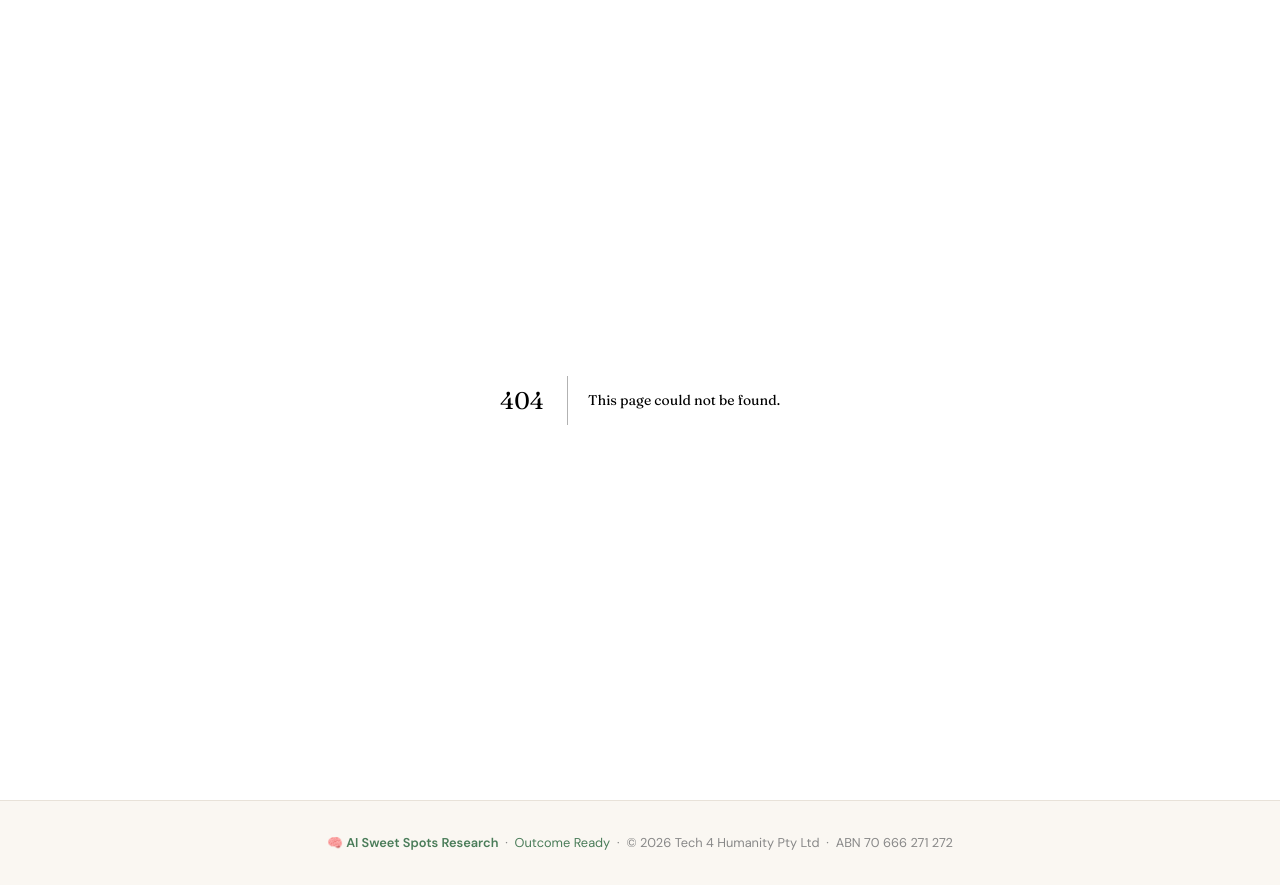
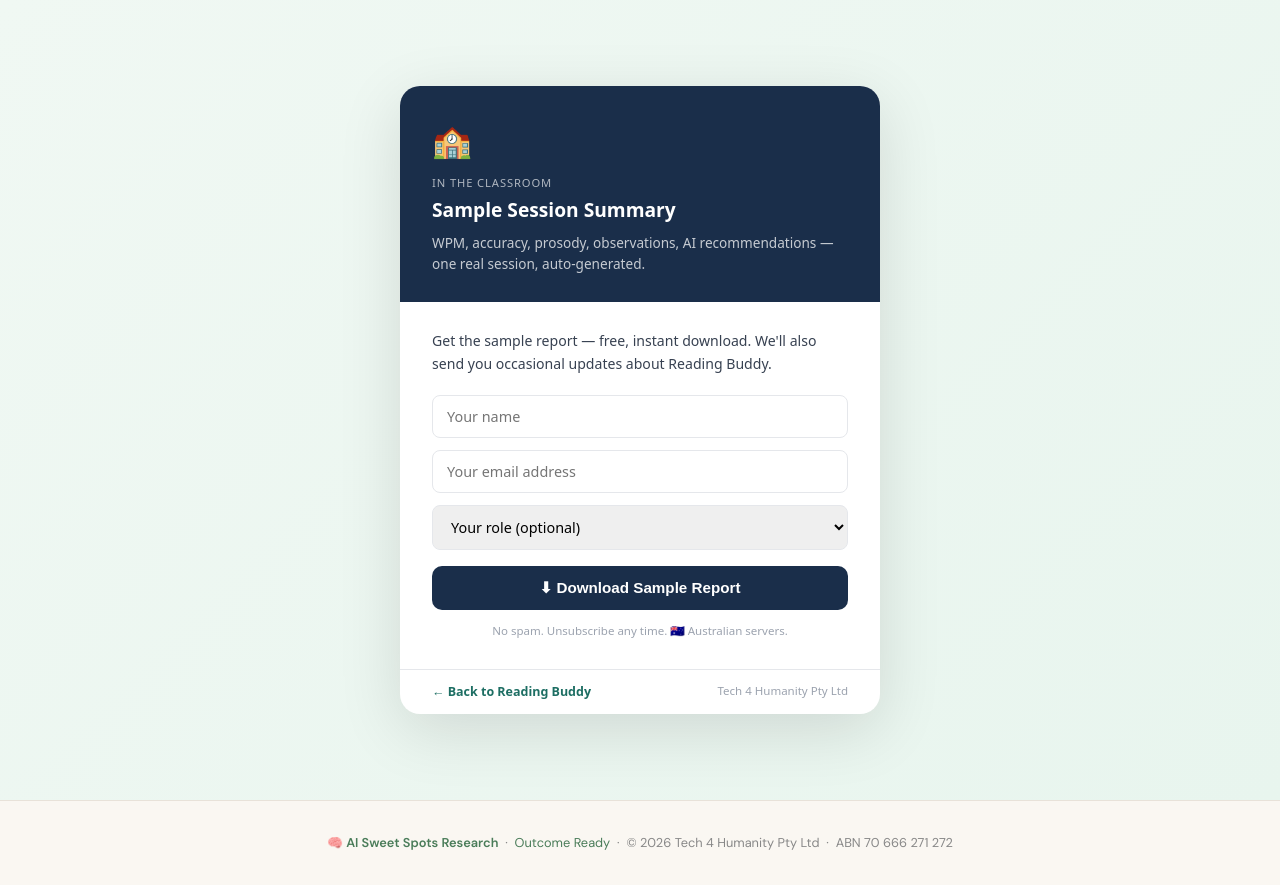
Before and after one commit to TML-4PM/reading-buddy, a Next.js app: page /download in a window 1280 px wide. Before the commit this address had no page. Built offline with nearby package versions, Linux system fonts and the light colour scheme.

Commit message:
feat: gated download page for sample reports

```diff
--- /dev/null
+++ b/app/download/page.tsx
@@ -0,0 +1,186 @@
+'use client'
+
+import { useState } from 'react'
+
+const REPORTS: Record<string, {
+  title: string
+  subtitle: string
+  icon: string
+  accent: string
+  desc: string
+  pdfKey: string
+}> = {
+  classroom: {
+    title: 'Sample Session Summary',
+    subtitle: 'In the Classroom',
+    icon: '🏫',
+    accent: '#1a2e4a',
+    desc: 'WPM, accuracy, prosody, observations, AI recommendations — one real session, auto-generated.',
+    pdfKey: 'rb-sample-session-report.pdf',
+  },
+  clinic: {
+    title: 'Sample NDIS Progress Note',
+    subtitle: 'In the Clinic',
+    icon: '🎯',
+    accent: '#1a4a3a',
+    desc: 'Goal-referenced, Practice Standards compliant, timestamped. Generated in under 60 seconds.',
+    pdfKey: 'rb-sample-ndis-progress-note.pdf',
+  },
+  home: {
+    title: 'Sample Parent Snapshot',
+    subtitle: 'At Home',
+    icon: '🏠',
+    accent: '#4a2a7a',
+    desc: 'Plain-English reading report for parents. Auto-sent. No jargon, no effort from the teacher.',
+    pdfKey: 'rb-sample-parent-snapshot.pdf',
+  },
+  school: {
+    title: 'Sample Class Health Report',
+    subtitle: 'Across the School',
+    icon: '📊',
+    accent: '#7a3a1a',
+    desc: 'Every student in one view — on track, needs support, urgent review. NAPLAN-ready.',
+    pdfKey: 'rb-sample-class-health-report.pdf',
+  },
+}
+
+const SUPABASE_BASE = 'https://lzfgigiyqpuuxslsygjt.supabase.co/storage/v1/object/public/or-public/reading-buddy/'
+
+export default function DownloadPage({ searchParams }: { searchParams: { type?: string } }) {
+  const type = searchParams?.type || 'classroom'
+  const report = REPORTS[type] || REPORTS.classroom
+
+  const [email, setEmail] = useState('')
+  const [name, setName]   = useState('')
+  const [role, setRole]   = useState('')
+  const [done, setDone]   = useState(false)
+  const [loading, setLoading] = useState(false)
+  const [error, setError] = useState('')
+
+  const pdfUrl = SUPABASE_BASE + report.pdfKey
+
+  async function handleSubmit() {
+    if (!email || !email.includes('@')) { setError('Please enter a valid email.'); return }
+    if (!name) { setError('Please enter your name.'); return }
+    setLoading(true); setError('')
+    try {
+      await fetch('/api/download-lead', {
+        method: 'POST',
+        headers: { 'Content-Type': 'application/json' },
+        body: JSON.stringify({ email, name, role, report_type: type }),
+      })
+    } catch { /* non-blocking */ }
+    setDone(true)
+    setLoading(false)
+    // Auto-trigger download
+    const a = document.createElement('a')
+    a.href = pdfUrl
+    a.download = report.pdfKey
+    a.target = '_blank'
+    a.click()
+  }
+
+  return (
+    <div style={{ minHeight: '100vh', background: 'linear-gradient(135deg, #f0f8f3 0%, #e8f5ee 100%)', display: 'flex', alignItems: 'center', justifyContent: 'center', padding: '40px 20px', fontFamily: 'system-ui, sans-serif' }}>
+      <div style={{ width: '100%', maxWidth: 480, background: '#fff', borderRadius: 20, boxShadow: '0 16px 64px rgba(0,0,0,0.12)', overflow: 'hidden' }}>
+        {/* Header */}
+        <div style={{ background: report.accent, padding: '28px 32px' }}>
+          <div style={{ fontSize: '2rem', marginBottom: 8 }}>{report.icon}</div>
+          <div style={{ fontSize: '0.7rem', color: 'rgba(255,255,255,0.65)', textTransform: 'uppercase', letterSpacing: '0.08em', marginBottom: 4 }}>{report.subtitle}</div>
+          <div style={{ fontWeight: 800, fontSize: '1.2rem', color: '#fff', marginBottom: 6 }}>{report.title}</div>
+          <div style={{ fontSize: '0.85rem', color: 'rgba(255,255,255,0.75)', lineHeight: 1.55 }}>{report.desc}</div>
+        </div>
+
+        {/* Body */}
+        <div style={{ padding: '28px 32px' }}>
+          {!done ? (
+            <>
+              <p style={{ fontSize: '0.88rem', color: '#374151', marginBottom: 20, lineHeight: 1.6 }}>
+                Get the sample report — free, instant download. We&apos;ll also send you occasional updates about Reading Buddy.
+              </p>
+              <div style={{ display: 'flex', flexDirection: 'column', gap: 12 }}>
+                <input
+                  value={name}
+                  onChange={e => setName(e.target.value)}
+                  placeholder="Your name"
+                  style={inputStyle}
+                />
+                <input
+                  value={email}
+                  onChange={e => setEmail(e.target.value)}
+                  placeholder="Your email address"
+                  type="email"
+                  style={inputStyle}
+                />
+                <select
+                  value={role}
+                  onChange={e => setRole(e.target.value)}
+                  style={inputStyle}
+                >
+                  <option value="">Your role (optional)</option>
+                  <option value="teacher">Teacher</option>
+                  <option value="ndis_provider">NDIS Provider / Speech Pathologist</option>
+                  <option value="school_leader">School Leader / Principal</option>
+                  <option value="parent">Parent</option>
+                  <option value="other">Other</option>
+                </select>
+                {error && <p style={{ color: '#dc2626', fontSize: '0.8rem', margin: 0 }}>{error}</p>}
+                <button
+                  onClick={handleSubmit}
+                  disabled={loading}
+                  style={{ background: report.accent, color: '#fff', border: 'none', borderRadius: 10, padding: '13px 20px', fontWeight: 700, fontSize: '0.95rem', cursor: loading ? 'not-allowed' : 'pointer', opacity: loading ? 0.7 : 1, marginTop: 4 }}
+                >
+                  {loading ? 'Preparing download…' : '⬇  Download Sample Report'}
+                </button>
+                <p style={{ fontSize: '0.72rem', color: '#9ca3af', textAlign: 'center', margin: 0 }}>
+                  No spam. Unsubscribe any time. 🇦🇺 Australian servers.
+                </p>
+              </div>
+            </>
+          ) : (
+            <div style={{ textAlign: 'center', padding: '16px 0' }}>
+              <div style={{ fontSize: '2.5rem', marginBottom: 12 }}>✅</div>
+              <div style={{ fontWeight: 800, fontSize: '1.1rem', color: '#1a2e4a', marginBottom: 8 }}>Your download is starting…</div>
+              <p style={{ fontSize: '0.88rem', color: '#6b7280', marginBottom: 20, lineHeight: 1.6 }}>
+                If it doesn&apos;t start automatically, use the button below.
+              </p>
+              <a
+                href={pdfUrl}
+                target="_blank"
+                rel="noopener noreferrer"
+                style={{ display: 'inline-block', background: report.accent, color: '#fff', borderRadius: 10, padding: '12px 24px', fontWeight: 700, fontSize: '0.9rem', textDecoration: 'none', marginBottom: 20 }}
+              >
+                ⬇  Open PDF
+              </a>
+              <div style={{ borderTop: '1px solid #e5e7eb', paddingTop: 16, marginTop: 4 }}>
+                <p style={{ fontSize: '0.82rem', color: '#6b7280', marginBottom: 12 }}>Download all 4 sample reports:</p>
+                <div style={{ display: 'flex', flexWrap: 'wrap', gap: 8, justifyContent: 'center' }}>
+                  {Object.entries(REPORTS).filter(([k]) => k !== type).map(([k, r]) => (
+                    <a key={k} href={`/download?type=${k}`} style={{ fontSize: '0.78rem', background: '#f3f4f6', color: '#374151', borderRadius: 6, padding: '5px 10px', textDecoration: 'none' }}>{r.icon} {r.subtitle}</a>
+                  ))}
+                </div>
+              </div>
+            </div>
+          )}
+        </div>
+
+        {/* Footer */}
+        <div style={{ borderTop: '1px solid #e5e7eb', padding: '12px 32px', display: 'flex', justifyContent: 'space-between', alignItems: 'center' }}>
+          <a href="/" style={{ fontSize: '0.78rem', color: '#1d6e63', fontWeight: 600, textDecoration: 'none' }}>← Back to Reading Buddy</a>
+          <span style={{ fontSize: '0.72rem', color: '#9ca3af' }}>Tech 4 Humanity Pty Ltd</span>
+        </div>
+      </div>
+    </div>
+  )
+}
+
+const inputStyle: React.CSSProperties = {
+  border: '1.5px solid #e5e7eb',
+  borderRadius: 8,
+  padding: '11px 14px',
+  fontSize: '0.9rem',
+  outline: 'none',
+  width: '100%',
+  boxSizing: 'border-box',
+  fontFamily: 'inherit',
+}
```
